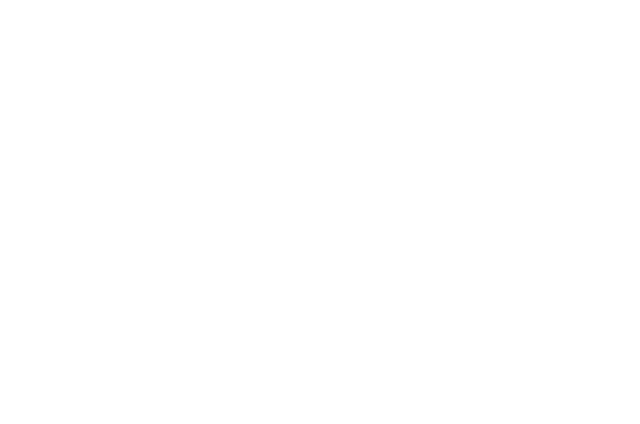
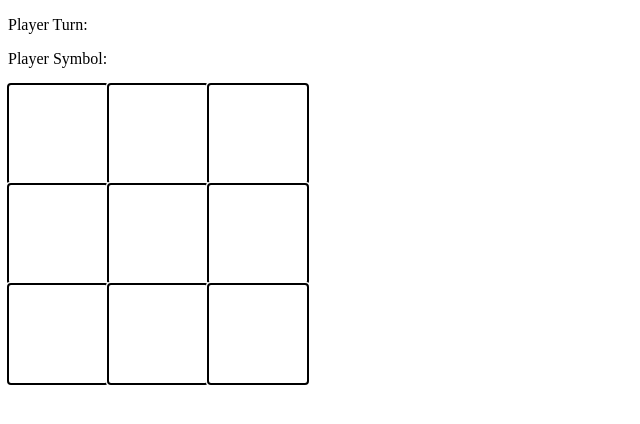
Before and after one commit to petery123/tictactoe, a plain HTML site: page index.html in a window 1280 px wide. Shown: the whole page, without its empty margins (0-640 px from the left). Drawn offline with Linux system fonts and the light colour scheme.

Commit message:
Create basic layout for game

```diff
--- a/index.html
+++ b/index.html
@@ -8,6 +8,26 @@
     <script src="script.js"></script>
 </head>
 <body>
-
+    <div class="playerDashboard">
+        <p>Player Turn: <span id="playerTurn"></span></p>
+        <p>Player Symbol: <span id="playerSymbol"></span></p>
+    </div>
+    <div class="game">
+        <div class="row" data-row="0">
+            <div class="cell" data-col="0"></div>
+            <div class="cell" data-col="1"></div>
+            <div class="cell" data-col="2"></div>
+        </div>
+        <div class="row" data-row="1">
+            <div class="cell" data-col="0"></div>
+            <div class="cell" data-col="1"></div>
+            <div class="cell" data-col="2"></div>
+        </div>
+        <div class="row" data-row="2">
+            <div class="cell" data-col="0"></div>
+            <div class="cell" data-col="1"></div>
+            <div class="cell" data-col="2"></div>
+        </div>
+    </div>
 </body>
 </html>
--- a/style.css
+++ b/style.css
@@ -0,0 +1,45 @@
+.game{
+    display: grid;
+    grid-template-columns: repeat(3, 100px);
+    grid-template-rows: repeat(3, 100px);
+}
+
+.row{
+    display: grid;
+    grid-template-columns: subgrid;
+    grid-template-rows: subgrid;
+}
+
+.cell{
+    display: grid;
+    grid-template-columns: subgrid;
+    grid-template-rows: subgrid;
+    outline: auto;
+}
+
+[data-row="0"]{
+    grid-row: 1 / 2;
+    grid-column: 1 / 4;
+}
+
+[data-row="1"]{
+    grid-row: 2 / 3;
+    grid-column: 1 / 4;
+}
+
+[data-row="2"]{
+    grid-row: 3 / 4;
+    grid-column: 1 / 4;
+}
+
+[data-col="0"]{
+    grid-column: 1 / 2;
+}
+
+[data-col="1"]{
+    grid-column: 2 / 3;
+}
+
+[data-col="2"]{
+    grid-column: 3 / 4;
+}
```
